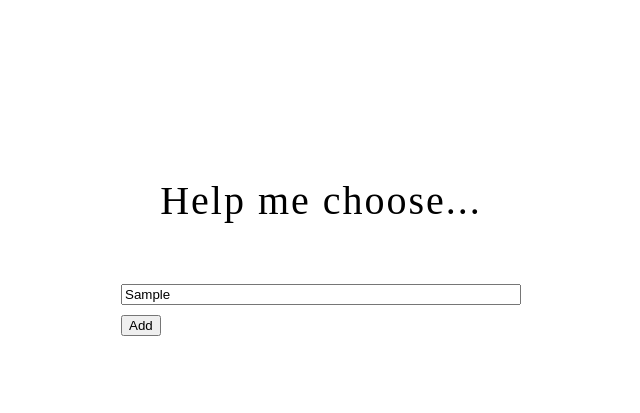
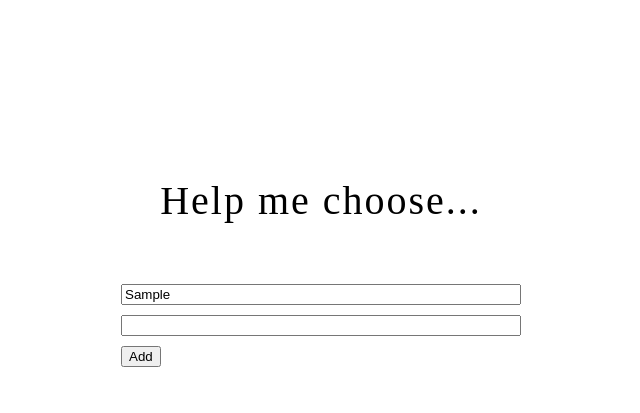
Before and after one commit to Wallingatan/help-me-choose, a plain HTML site: page index.html in a window 1280 px wide. Both pictures are taken after typing "Sample" into the empty fields and a click on the button "Add". Shown: the top 413 px of the page, without its empty margins (319-959 px from the left). Drawn offline with nearby package versions, Linux system fonts and the light colour scheme.

Commit message:
Funktioner i javascript

```diff
--- a/index.html
+++ b/index.html
@@ -13,8 +13,22 @@
       </div>
       <button class="addOption">Add</button>
     </div>
+    <div class="resultsection"></div>
     <button>GO!</button>
     <img src="https://www.gamereactor.se/media/forum/se/3579966_86.jpg"
     alt="Hard time to choose?" width="116" height="257">
+
+    <script src="https://code.jquery.com/jquery-3.3.1.min.js"></script>
+    <script>
+      $(function() {
+        $('.resultsection').hide()
+
+        var add_option = function(){
+          $('.inputs').append('<input></input>')
+        }
+
+        $('.addOption').click(add_option)
+      })
+    </script>
   </body>
 </html>
```
